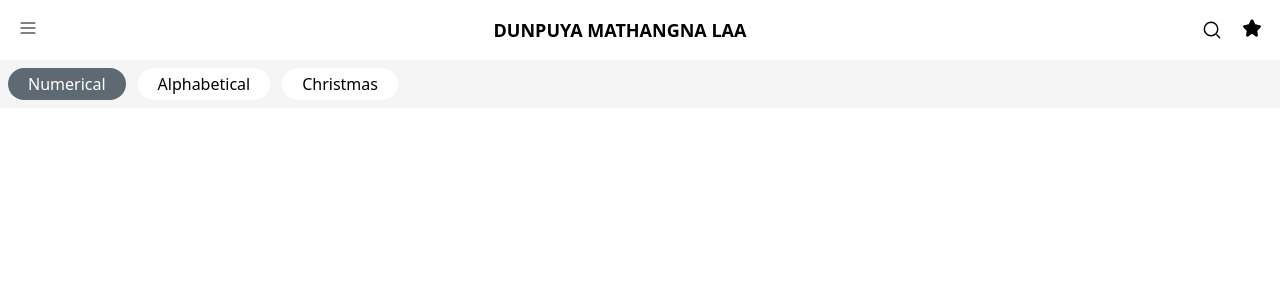
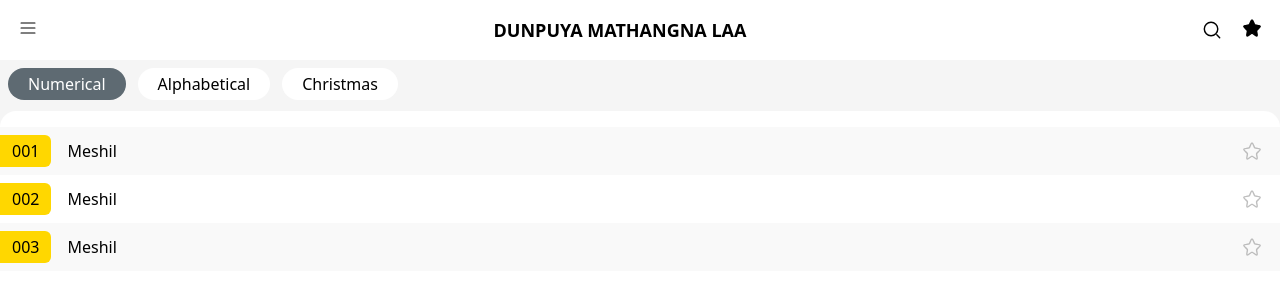
Before and after one commit to Meshil-Maring/maring-hymn-of-praise, a React (Vite) app in the folder client/: page / in a window 1280 px wide. Shown: the top 302 px of the page. Built offline with nearby package versions, Linux system fonts and the light colour scheme.

Commit message:
feature-home: add bookmark

```diff
--- a/client/src/constants/color.ts
+++ b/client/src/constants/color.ts
@@ -1,5 +1,6 @@
 export const COLORS = {
   bgLight: "#f5f5f5",
+  bgAlpha: "#eeeeee59",
   primary: "#010101",
   active: "#8888",
   white: "#fff",
--- a/client/src/index.css
+++ b/client/src/index.css
@@ -2,7 +2,13 @@
 
 @theme {
   --color-bg-light: #f5f5f5;
+  --color-bg-alpha: #eeeeee59;
   --color-primary: #010101;
   --color-active: #5e6a72;
   --color-white: #fff;
+  --color-yellow: #ffd700;
 }
+
+body {
+  height: 100vh;
+}
--- a/client/src/pages/home/Home.tsx
+++ b/client/src/pages/home/Home.tsx
@@ -1,5 +1,6 @@
 import Header from "../../component/nav/header/Header";
 import Category from "./Category";
+import ListView from "./ListView";
 
 const activeHandler = ({ id }: { id: String | Number }) => {
   console.log(String(id));
@@ -7,9 +8,10 @@ const activeHandler = ({ id }: { id: String | Number }) => {
 
 const Home = () => {
   return (
-    <div className="bg-bg-light">
+    <div className="bg-bg-light h-[100vh] flex flex-col">
       <Header />
       <Category activeHandler={activeHandler} />
+      <ListView />
     </div>
   );
 };
--- a/client/src/pages/home/ListItem.tsx
+++ b/client/src/pages/home/ListItem.tsx
@@ -0,0 +1,42 @@
+import { useState } from "react";
+import StarIcon from "../../assets/icons/star";
+import { COLORS } from "../../constants/color";
+
+type ListItemProps = {
+  title: string;
+  id: string | number;
+  even: boolean;
+  cb: Function;
+};
+
+const ListItem = ({ title, id, even, cb }: ListItemProps) => {
+  const [bookmark, setBookmark] = useState(false);
+  type BookmarkHandlerProps = () => void;
+
+  // handling bookmark
+  const bookmarkHandler: BookmarkHandlerProps = () => {
+    setBookmark(!bookmark);
+    cb(id);
+  };
+
+  return (
+    <li
+      className="flex justify-between pr-4 py-2"
+      style={{ backgroundColor: `${even ? COLORS.bgAlpha : "transparent"}` }}
+    >
+      <button className="flex  gap-4 items-center">
+        <label className="bg-yellow px-3 py-1 rounded-r-md">{id}</label>
+        <p className="">{title}</p>
+      </button>
+
+      <button onClick={bookmarkHandler}>
+        <StarIcon
+          stroke={bookmark ? COLORS.primary : COLORS.active}
+          fill={bookmark ? COLORS.primary : "none"}
+        />
+      </button>
+    </li>
+  );
+};
+
+export default ListItem;
--- a/client/src/pages/home/ListView.tsx
+++ b/client/src/pages/home/ListView.tsx
@@ -1,5 +1,51 @@
+import ListItem from "./ListItem";
+
 const ListView = () => {
-  return <div className="bg-yellow-800 w-full px-4">Hello</div>;
+  type Bookmark = string[];
+
+  const bookmark: Bookmark = [];
+
+  type AddBookmarkHandlerProps = (id: string) => void;
+
+  const addBookmarkHandler: AddBookmarkHandlerProps = (id) => {
+    const idFound = bookmark.includes(id);
+
+    if (!idFound) {
+      bookmark.push(id);
+    } else {
+      const index = bookmark.indexOf(id);
+      if (index > -1) {
+        bookmark.splice(index, 1);
+      }
+    }
+
+    console.log(bookmark);
+  };
+
+  return (
+    <div className="bg-white w-full py-4 mt-2 rounded-t-2xl h-full overflow-y-auto">
+      <ListItem
+        id={"001"}
+        title={"Meshil"}
+        even={true}
+        cb={addBookmarkHandler}
+      />
+
+      <ListItem
+        id={"002"}
+        title={"Meshil"}
+        even={false}
+        cb={addBookmarkHandler}
+      />
+
+      <ListItem
+        id={"003"}
+        title={"Meshil"}
+        even={true}
+        cb={addBookmarkHandler}
+      />
+    </div>
+  );
 };
 
 export default ListView;
```
